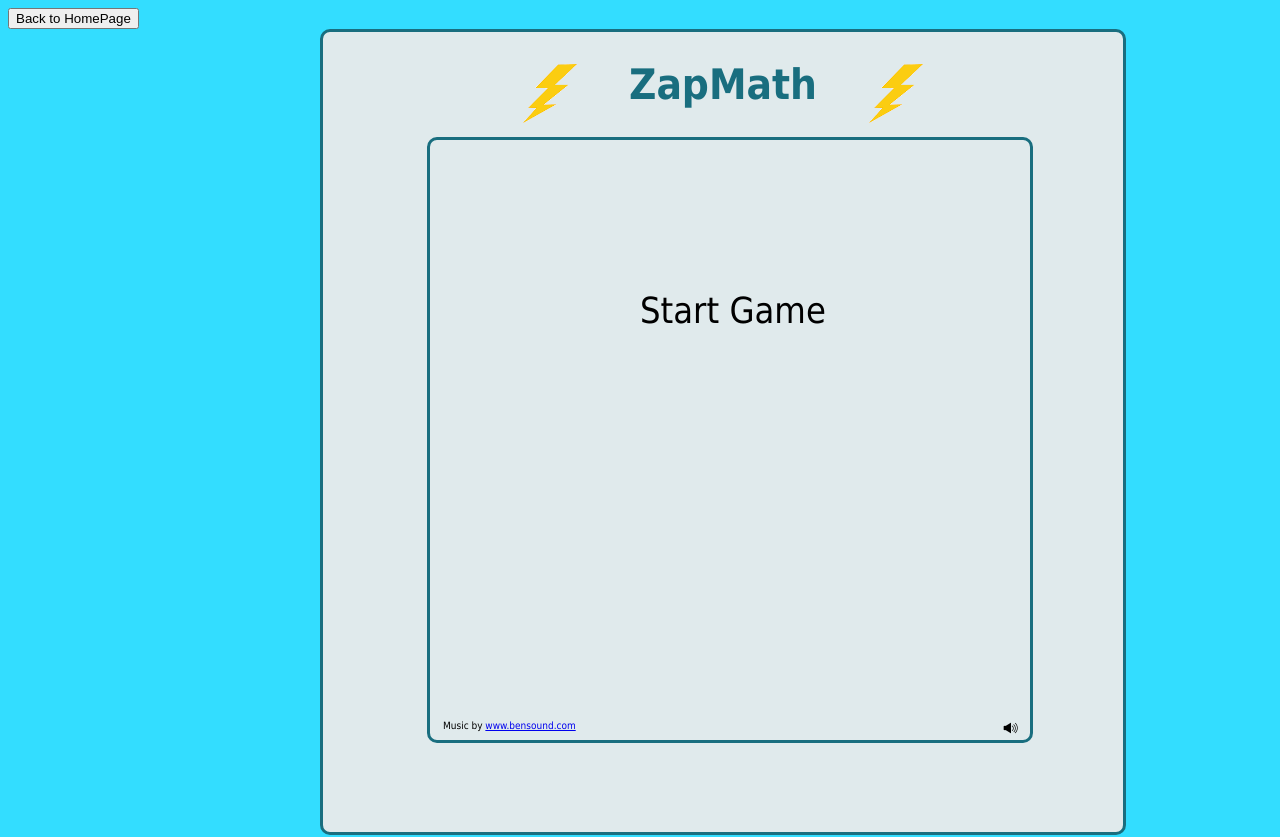
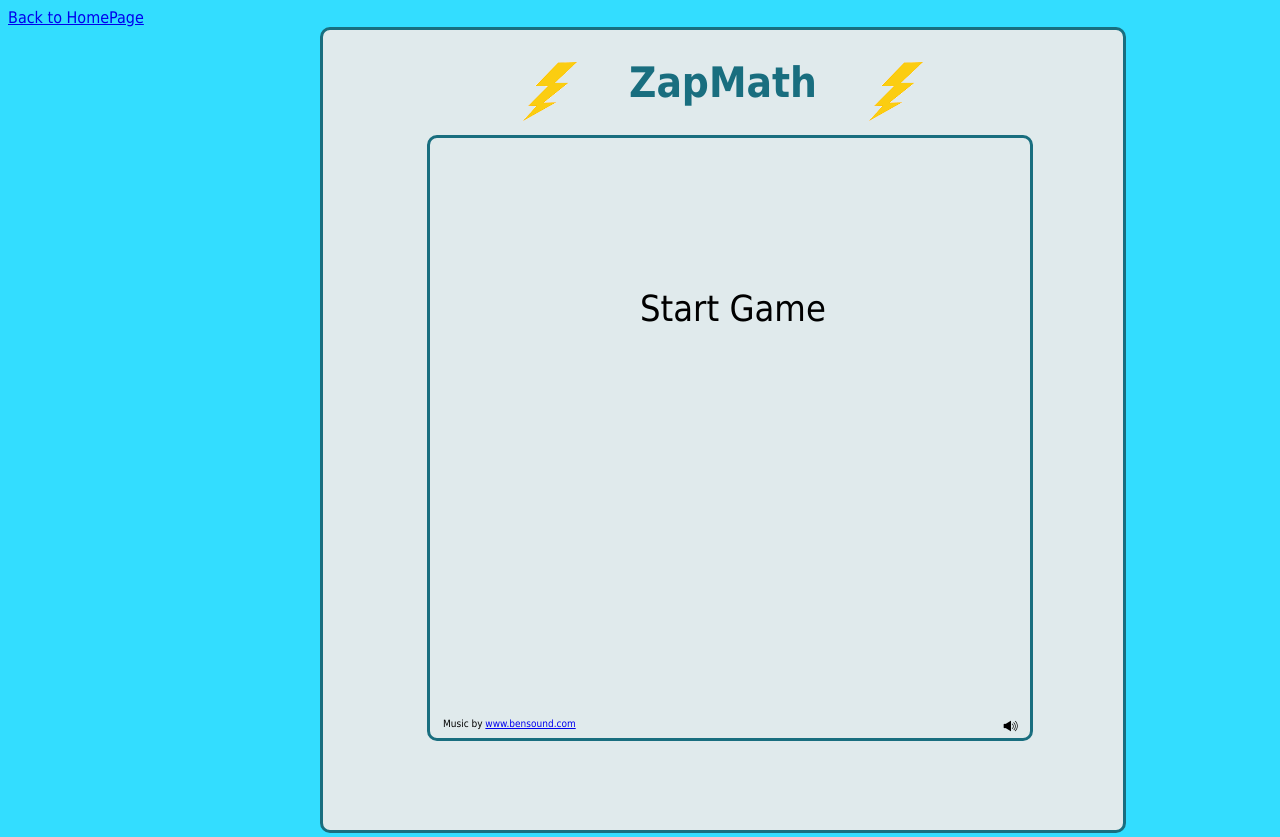
Before and after one commit to dodierobison655/ZapMath, a plain HTML site: page index.html in a window 1280 px wide. Drawn offline with Linux system fonts and the light colour scheme.

Commit message:
Update index.html

```diff
--- a/index.html
+++ b/index.html
@@ -17,7 +17,7 @@
 		<title>ZapMath | Fun Math Game</title>
 	</head>
 	<body>
-		<a href = "deralrobison.com" class = "link"><button>Back to HomePage</button></a>
+		<a href = "deralrobison.com" class = "link">Back to HomePage</a>
 		<div class="container">
 		<div class="box">
 			<img id="image1" src="bolt.png"><h1>ZapMath</h1><img id ="image2" src="bolt.png">
```
